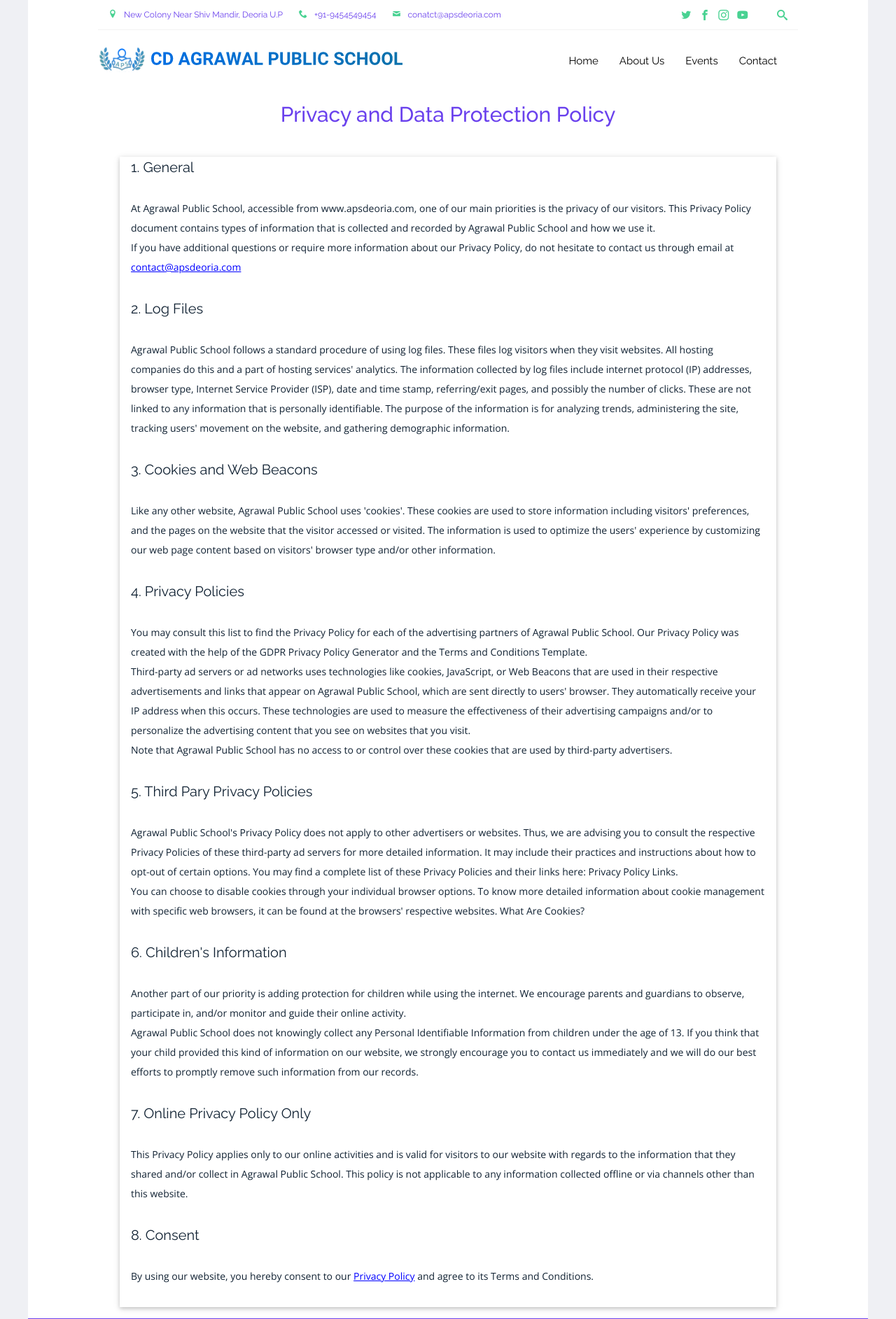
After one commit to shubh261096/apsdeoria, a PHP site: page /privacy-policy.html in a window 1280 px wide. The commit adds this page. Shown: the top 1885 px of the page at 70% size. Run offline with PHP 8.4, Linux system fonts and the light colour scheme; some web fonts are replaced.

Commit message:
Privacy Policy html files added and custom css is used for it

```diff
--- a/about.html
+++ b/about.html
@@ -10,7 +10,6 @@
     <link href="https://fonts.googleapis.com/css?family=Raleway:300,400,500,700|Open+Sans" rel="stylesheet">
     <link rel="stylesheet" href="css/styles-merged.css">
     <link rel="stylesheet" href="css/style.min.css">
-    <link rel="stylesheet" href="css/custom.css">
 
     <!--[if lt IE 9]>
       <script src="js/vendor/html5shiv.min.js"></script>
@@ -263,6 +262,7 @@
                   <li><a href="about.html">About Us</a></li>
                   <li><a href="events.html">Events</a></li>
                   <li><a href="contact.php">Contact</a></li>
+                  <li><a href="privacy-policy.html">Privacy Policy</a></li>
                 </ul>
               </div>
             </div>
--- a/contact.php
+++ b/contact.php
@@ -55,7 +55,6 @@ if(!empty($_POST["contact_us"])) {
     <link href="https://fonts.googleapis.com/css?family=Raleway:300,400,500,700|Open+Sans" rel="stylesheet">
     <link rel="stylesheet" href="css/styles-merged.css">
     <link rel="stylesheet" href="css/style.min.css">
-    <link rel="stylesheet" href="css/custom.css">
 
     <!--[if lt IE 9]>
       <script src="js/vendor/html5shiv.min.js"></script>
@@ -262,6 +261,7 @@ if(!empty($_POST["contact_us"])) {
                   <li><a href="about.html">About Us</a></li>
                   <li><a href="events.html">Events</a></li>
                   <li><a href="contact.php">Contact</a></li>
+                  <li><a href="privacy-policy.html">Privacy Policy</a></li>
                 </ul>
               </div>
             </div>
--- a/css/custom.css
+++ b/css/custom.css
@@ -1 +1,32 @@
-/* Your custom css code goes here */
+.w3-panel{
+	background-color: #FFF;
+}
+
+ h1{
+	font-family: "Raleway", Arial, sans-serif;
+	font-size: 30px;
+	font-style: normal;
+	font-variant: normal;
+	font-weight: 500;
+	line-height: 26.4px;
+	text-align: center;
+	color: #6a41ed;
+	margin-top: 20px;
+ }
+
+h2.logo {
+	font-family: "Raleway", Arial, sans-serif;
+  	font-weight: normal;
+   	font-size: 20px ;
+  	color: #123;
+}
+
+u{
+	color: #0000FF;
+}
+
+p.privacy{
+	font-size:14px;
+	font-family: "Open Sans", Arial, sans-serif;
+	color: #123;
+}
--- a/events.html
+++ b/events.html
@@ -10,7 +10,6 @@
     <link href="https://fonts.googleapis.com/css?family=Raleway:300,400,500,700|Open+Sans" rel="stylesheet">
     <link rel="stylesheet" href="css/styles-merged.css">
     <link rel="stylesheet" href="css/style.min.css">
-    <link rel="stylesheet" href="css/custom.css">
 
     <!--[if lt IE 9]>
       <script src="js/vendor/html5shiv.min.js"></script>
@@ -255,6 +254,7 @@
                   <li><a href="about.html">About Us</a></li>
                   <li><a href="events.html">Events</a></li>
                   <li><a href="contact.php">Contact</a></li>
+                  <li><a href="privacy-policy.html">Privacy Policy</a></li>
                 </ul>
               </div>
             </div>
--- a/index.html
+++ b/index.html
@@ -10,7 +10,6 @@
     <link href="https://fonts.googleapis.com/css?family=Raleway:300,400,500,700|Open+Sans" rel="stylesheet">
     <link rel="stylesheet" href="css/styles-merged.css">
     <link rel="stylesheet" href="css/style.min.css">
-    <link rel="stylesheet" href="css/custom.css">
 
     <!--[if lt IE 9]>
       <script src="js/vendor/html5shiv.min.js"></script>
@@ -702,6 +701,7 @@
                   <li><a href="about.html">About Us</a></li>
                   <li><a href="events.html">Events</a></li>
                   <li><a href="contact.php">Contact</a></li>
+                  <li><a href="privacy-policy.html">Privacy Policy</a></li>
                 </ul>
               </div>
             </div>
--- /dev/null
+++ b/privacy-policy.html
@@ -0,0 +1,273 @@
+
+<!DOCTYPE html>
+<html lang="en">
+  <head>
+    <meta charset="utf-8">
+    <meta name="viewport" content="width=device-width, initial-scale=1">
+    <title>Agrawal Public School | Welcome To The New School Of Thoughts</title>
+    <meta name="description" content="Welcome To The New School Of Thoughts">
+    <meta name="keywords" content="free website templates, free bootstrap themes, free template, free bootstrap, free website template">
+    <link rel="shortcut icon" type="image/x-icon" href="img/aps_logo.png">
+    <link rel="stylesheet" href="https://www.w3schools.com/w3css/4/w3.css">
+    <link href="https://fonts.googleapis.com/css?family=Raleway:300,400,500,700|Open+Sans" rel="stylesheet">
+    <link rel="stylesheet" href="css/styles-merged.css">
+    <link rel="stylesheet" href="css/style.min.css">
+    <link rel="stylesheet" href="css/custom.css">
+
+    <!--[if lt IE 9]>
+      <script src="js/vendor/html5shiv.min.js"></script>
+      <script src="js/vendor/respond.min.js"></script>
+    <![endif]-->
+    <script async src="https://www.googletagmanager.com/gtag/js?id=UA-135429012-1"></script>
+    <script>
+      window.dataLayer = window.dataLayer || [];
+      function gtag(){dataLayer.push(arguments);}
+      gtag('js', new Date());
+
+      gtag('config', 'UA-135429012-1');
+    </script>
+  </head>
+	<body>
+
+            <div class="probootstrap-search" id="probootstrap-search">
+                    <a href="#" class="probootstrap-close js-probootstrap-close"><i class="icon-cross"></i></a>
+                    <form action="#">
+                      <input type="search" name="s" id="search" placeholder="Search a keyword and hit enter...">
+                    </form>
+                  </div>
+
+                  <div class="probootstrap-page-wrapper">
+                    <!-- Fixed navbar -->
+
+                    <div class="probootstrap-header-top">
+                      <div class="container">
+                        <div class="row">
+                          <div class="col-lg-9 col-md-9 col-sm-9 probootstrap-top-quick-contact-info">
+                            <span><i class="icon-location2"></i><a href="https://maps.app.goo.gl/mv1dX" target="_blank">New Colony Near Shiv Mandir, Deoria U.P</a></span>
+                            <span><i class="icon-phone2"></i><a href="tel:9454549454">+91-9454549454</a></span>
+                            <span><i class="icon-mail"></i><a href = "mailto: contact@apsdeoria.com">conatct@apsdeoria.com</a></span>
+                          </div>
+                          <div class="col-lg-3 col-md-3 col-sm-3 probootstrap-top-social">
+                            <ul>
+                              <li><a href="https://twitter.com/apsdeoria" target="_blank"><i class="icon-twitter"></i></a></li>
+                              <li><a href="https://www.facebook.com/apsdeoria" target="_blank"><i class="icon-facebook2"></i></a></li>
+                              <li><a href="https://www.instagram.com/apsdeoria" target="_blank"><i class="icon-instagram2"></i></a></li>
+                              <li><a href="https://www.youtube.com/channel/UCqWRbnwa38SUG3fdBZjh7oQ" target="_blank"><i class="icon-youtube"></i></a></li>
+                              <li><a href="#" class="probootstrap-search-icon js-probootstrap-search"><i class="icon-search"></i></a></li>
+                            </ul>
+                          </div>
+                        </div>
+                      </div>
+                    </div>
+                    <nav class="navbar navbar-default probootstrap-navbar">
+                      <div class="container">
+                        <div class="navbar-header">
+                          <div class="btn-more js-btn-more visible-xs">
+                            <a href="#"><i class="icon-dots-three-vertical "></i></a>
+                          </div>
+                          <button type="button" class="navbar-toggle collapsed" data-toggle="collapse" data-target="#navbar-collapse" aria-expanded="false" aria-controls="navbar">
+                            <span class="sr-only">Toggle navigation</span>
+                            <span class="icon-bar"></span>
+                            <span class="icon-bar"></span>
+                            <span class="icon-bar"></span>
+                          </button>
+                          <a class="navbar-brand" href="index.html" title="uiCookies:Enlight">APS</a>
+                        </div>
+
+                        <div id="navbar-collapse" class="navbar-collapse collapse">
+                          <ul class="nav navbar-nav navbar-right">
+                            <li><a href="index.html">Home</a></li>
+                            <li><a href="about.html">About Us</a></li>
+                            <!-- <li><a href="teachers.html">Teachers</a></li> -->
+                            <li><a href="events.html">Events</a></li>
+                            <!--<li class="dropdown">
+                              <a href="#" data-toggle="dropdown" class="dropdown-toggle">Pages</a>
+                              <ul class="dropdown-menu">
+                                <li><a href="courses.html">Courses</a></li>
+                                <li><a href="course-single.html">Course Single</a></li>
+                                <li><a href="gallery.html">Gallery</a></li>
+                                <li class="dropdown-submenu dropdown">
+                                  <a href="#" data-toggle="dropdown" class="dropdown-toggle"><span>Sub Menu</span></a>
+                                  <ul class="dropdown-menu">
+                                    <li><a href="#">Second Level Menu</a></li>
+                                    <li><a href="#">Second Level Menu</a></li>
+                                    <li><a href="#">Second Level Menu</a></li>
+                                    <li><a href="#">Second Level Menu</a></li>
+                                  </ul>
+                                </li>
+                                <li><a href="news.html">News</a></li>
+                              </ul>
+                            </li> -->
+                            <li><a href="contact.php">Contact</a></li>
+                          </ul>
+                        </div>
+                      </div>
+                    </nav>
+
+
+
+	<div class="container">
+		<div class="row">
+			<div class= "col-md-12">
+
+                <h1> Privacy and Data Protection Policy </h1>
+
+				<div class="w3-container">
+					<div class="w3-panel w3-card">
+
+					<h2 class="logo">1. General </h2>
+						<p class="privacy"> At Agrawal Public School, accessible from www.apsdeoria.com, one of our main priorities is the
+                            privacy of our visitors. This Privacy Policy document contains types of information that is collected
+                            and recorded by Agrawal Public School and how we use it.<br>
+                            If you have additional questions or require more information about our Privacy Policy,
+                            do not hesitate to contact us through email at <a href="mailto:contact@apsdeoria.com" target="_top"><u>contact@apsdeoria.com</u></a>
+						</p>
+
+
+					<h2 class="logo">2. Log Files </h2>
+                        <p class="privacy"> Agrawal Public School follows a standard procedure of using log files.
+                            These files log visitors when they visit websites. All hosting companies do this and a part
+                            of hosting services' analytics. The information collected by log files include internet
+                            protocol (IP) addresses, browser type, Internet Service Provider (ISP), date and time stamp,
+                            referring/exit pages, and possibly the number of clicks. These are not linked to any
+                            information that is personally identifiable. The purpose of the information is for
+                            analyzing trends, administering the site, tracking users' movement on the website, and
+                            gathering demographic information.
+						</p>
+
+					<h2 class="logo">3. Cookies and Web Beacons </h2>
+                        <p class="privacy"> Like any other website, Agrawal Public School uses 'cookies'. These cookies are used to
+                            store information including visitors' preferences, and the pages on the website that the
+                            visitor accessed or visited. The information is used to optimize the users' experience by
+                            customizing our web page content based on visitors' browser type and/or other information.
+						</p>
+
+					<h2 class="logo">4. Privacy Policies </h2>
+                        <p class="privacy"> You may consult this list to find the Privacy Policy for each of the advertising partners
+                            of Agrawal Public School. Our Privacy Policy was created with the help of the GDPR Privacy
+                            Policy Generator and the Terms and Conditions Template.<br>
+                            Third-party ad servers or ad networks uses technologies like cookies, JavaScript, or Web
+                            Beacons that are used in their respective advertisements and links that appear on Agrawal
+                            Public School, which are sent directly to users' browser. They automatically receive your
+                            IP address when this occurs. These technologies are used to measure the effectiveness of
+                            their advertising campaigns and/or to personalize the advertising content that you see on
+                            websites that you visit.<br>
+                            Note that Agrawal Public School has no access to or control over these cookies
+                            that are used by third-party advertisers.
+						</p>
+
+					<h2 class="logo">5. Third Pary Privacy Policies </h2>
+                        <p class="privacy"> Agrawal Public School's Privacy Policy does not apply to other advertisers or websites.
+                            Thus, we are advising you to consult the respective Privacy Policies of these third-party
+                            ad servers for more detailed information. It may include their practices and instructions
+                            about how to opt-out of certain options. You may find a complete list of these Privacy
+                            Policies and their links here: Privacy Policy Links.<br>
+                            You can choose to disable cookies through your individual browser options. To know more
+                            detailed information about cookie management with specific web browsers, it can be found at
+                            the browsers' respective websites. What Are Cookies?
+						</p>
+
+					<h2 class="logo">6. Children's Information </h2>
+                        <p class="privacy"> Another part of our priority is adding protection for children while using the internet.
+                            We encourage parents and guardians to observe, participate in, and/or monitor and guide
+                            their online activity.<br>
+                            Agrawal Public School does not knowingly collect any Personal Identifiable Information from
+                            children under the age of 13. If you think that your child provided this kind of information
+                            on our website, we strongly encourage you to contact us immediately and we will do our best
+                            efforts to promptly remove such information from our records.
+						</p>
+
+					<h2 class="logo">7. Online Privacy Policy Only </h2>
+                        <p class="privacy"> This Privacy Policy applies only to our online activities and is valid for visitors to our
+                            website with regards to the information that they shared and/or collect in Agrawal Public
+                            School. This policy is not applicable to any information collected offline or via channels
+                            other than this website.
+						</p>
+
+					<h2 class="logo">8. Consent </h2>
+                        <p class="privacy"> By using our website, you hereby consent to our <a href="privacy-policy.html"><u>Privacy Policy</u></a> and agree to its Terms and Conditions.
+						</p>
+					</div>
+				</div>
+			</div>
+		</div>
+	</div>
+	<section class="probootstrap-cta">
+            <div class="container">
+              <div class="row">
+                <div class="col-md-12">
+                  <h2 class="probootstrap-animate" data-animate-effect="fadeInRight">Get your admission now!</h2>
+                  <a href="https://goo.gl/forms/Eaou7efbHqdzKUcE3" target="_blank" role="button" class="btn btn-primary btn-lg btn-ghost probootstrap-animate" data-animate-effect="fadeInLeft">Enroll</a>
+                </div>
+              </div>
+            </div>
+          </section>
+          <footer class="probootstrap-footer probootstrap-bg">
+            <div class="container">
+              <div class="row">
+                <div class="col-md-4">
+                  <div class="probootstrap-footer-widget">
+                    <h3>About The School</h3>
+                    <p>We are proud to be a Model School for Deoria, and our children make excellent progress in phonics.  We are also proud of the outstanding progress our children make from the time they start at APS.
+                    </p>
+                    <h3>Social</h3>
+                    <ul class="probootstrap-footer-social">
+                      <li><a href="https://www.facebook.com/apsdeoria" target="_blank"><i class="icon-facebook"></i></a></li>
+                      <li><a href="https://www.instagram.com/apsdeoria" target="_blank"><i class="icon-instagram"></i></a></li>
+                      <li><a href="https://www.youtube.com/channel/UCqWRbnwa38SUG3fdBZjh7oQ" target="_blank"><i class="icon-youtube"></i></a></li>
+                      <li><a href="https://twitter.com/apsdeoria" target="_blank"><i class="icon-twitter"></i></a></li>
+                    </ul>
+                  </div>
+                </div>
+                <div class="col-md-3 col-md-push-1">
+                  <div class="probootstrap-footer-widget">
+                    <h3>Links</h3>
+                    <ul>
+                      <li><a href="index.html">Home</a></li>
+                      <li><a href="about.html">About Us</a></li>
+                      <li><a href="events.html">Events</a></li>
+                      <li><a href="contact.php">Contact</a></li>
+                      <li><a href="privacy-policy.html">Privacy Policy</a></li>
+                    </ul>
+                  </div>
+                </div>
+                <div class="col-md-4">
+                  <div class="probootstrap-footer-widget">
+                    <h3>Contact Info</h3>
+                    <ul class="probootstrap-contact-info">
+                      <li><i class="icon-location2"></i> <span><a href="https://maps.app.goo.gl/mv1dX" target="_blank">New Colony Near Shiv Mandir, Deoria U.P</span></li>
+                        <li><i class="icon-mail"></i><span><a href = "mailto: contact@apsdeoria.com">conatct@apsdeoria.com</a></span></li>
+                        <li><i class="icon-phone2"></i><span><a href="tel:9454549454">+91-9454549454</a></span></li>
+                    </ul>
+                  </div>
+                </div>
+
+              </div>
+              <!-- END row -->
+
+            </div>
+
+             <div class="probootstrap-copyright">
+              <div class="container">
+                <div class="row">
+                  <div class="col-md-8 text-left">
+                    <p>&copy; 2019 <a href="http://www.apsdeoria.com/">CD Agrawal Public School</a>. All Rights Reserved. Designed &amp; Developed with <i class="icon icon-heart"></i> by <a href="http://apsdeoria.com/">apsdeoria.com</a></p>
+                  </div>
+                  <div class="col-md-4 probootstrap-back-to-top">
+                    <p><a href="#" class="js-backtotop">Back to top <i class="icon-arrow-long-up"></i></a></p>
+                  </div>
+                </div>
+              </div>
+            </div>
+          </footer>
+
+        </div>
+        <!-- END wrapper -->
+
+        <script src="js/scripts.min.js"></script>
+        <script src="js/main.min.js"></script>
+        <script src="js/custom.js"></script>
+
+
+      </body>
+    </html>
```
